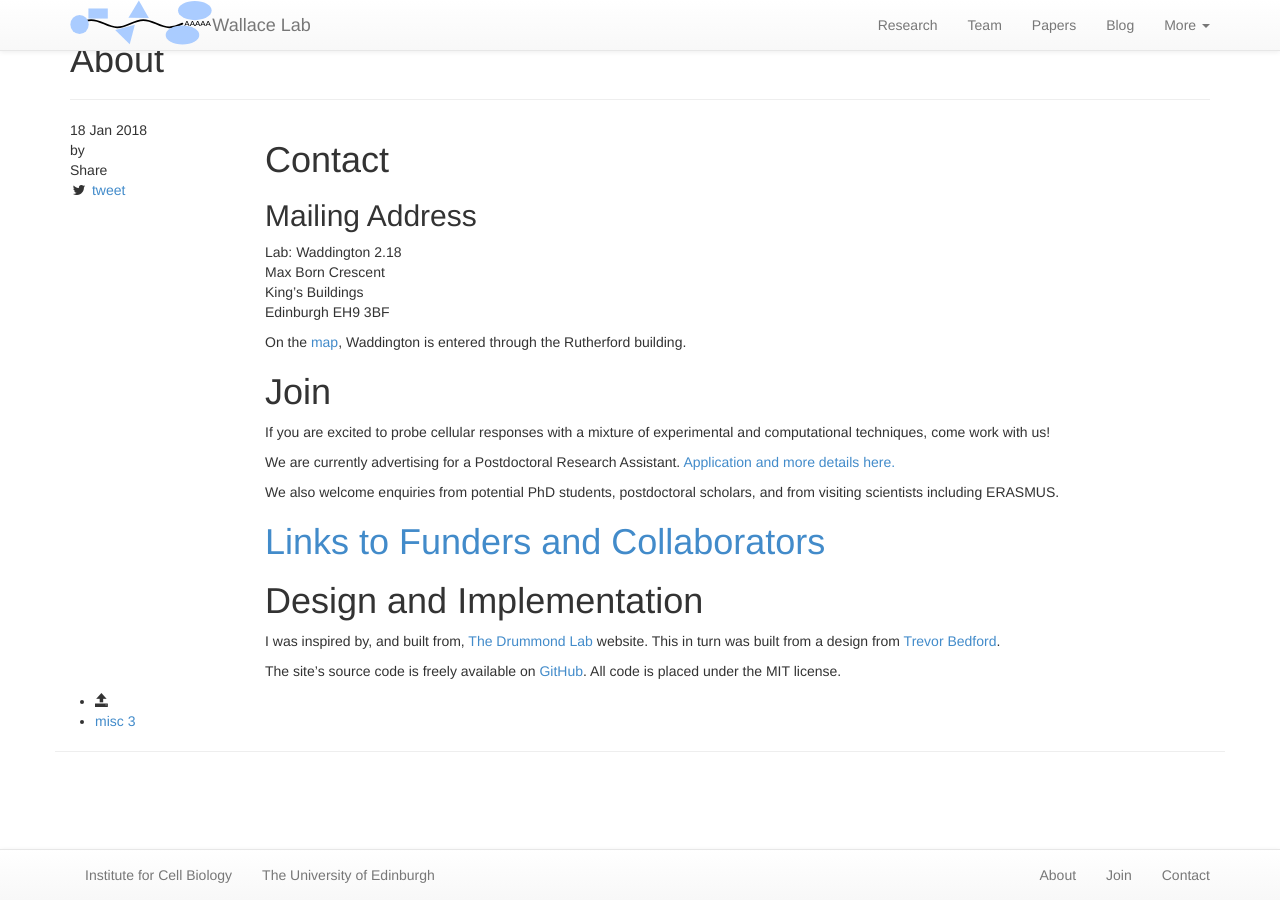
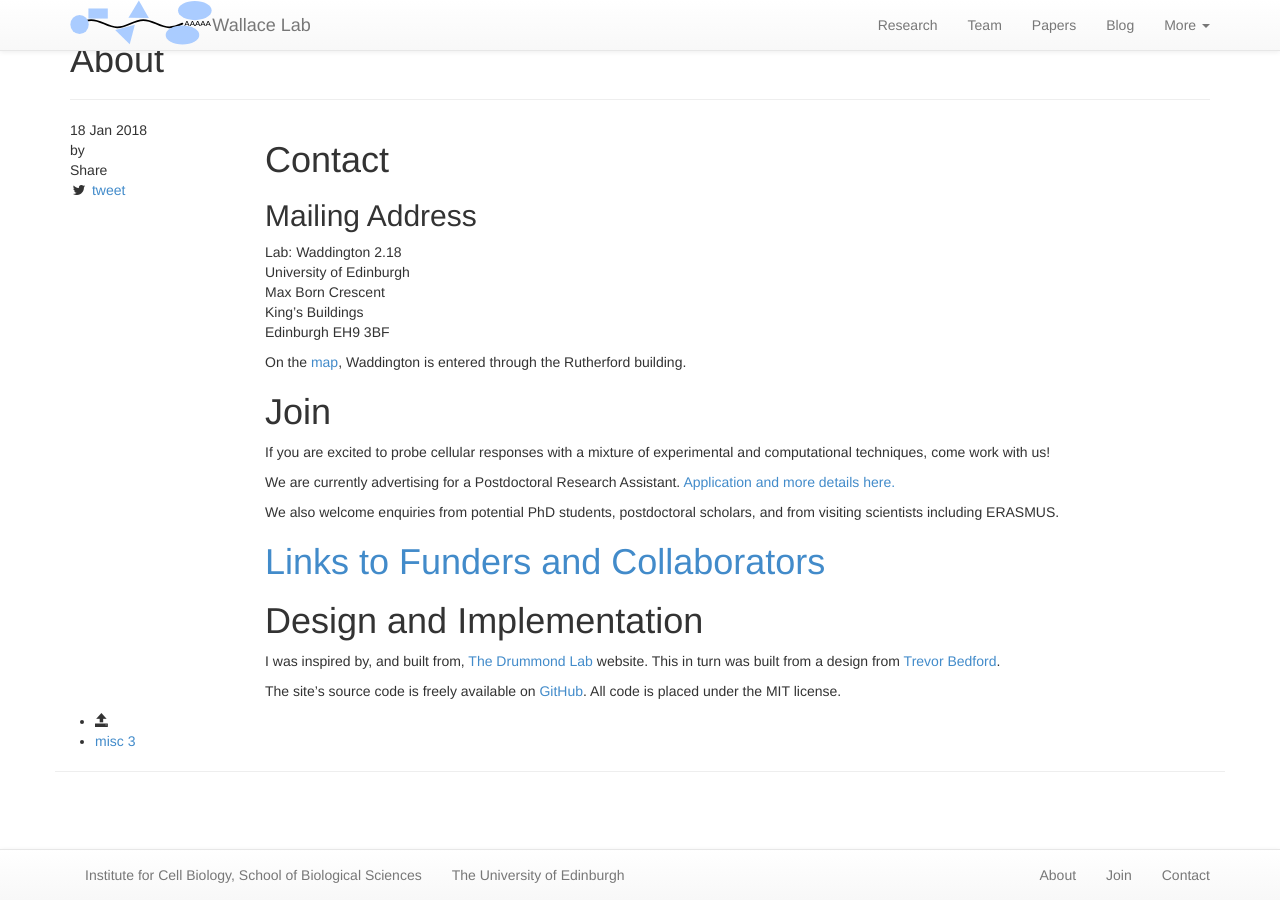
Before and after one commit to swinterbourne/ewallace.github.io, a Jekyll site: the page built from misc/_posts/2018-01-18-about.md, in a window 1280 px wide. Built offline with Jekyll 4.4.1, drawn with Linux system fonts in a browser that asks for light colours; nearby versions of some CDN libraries.

Commit message:
Added SBS affiliation

```diff
--- a/_config.yml
+++ b/_config.yml
@@ -20,7 +20,7 @@ institution:
   name: The University of Edinburgh
 department:
   url: https://www.ed.ac.uk/biology/cell-biology
-  name: Institute for Cell Biology
+  name: Institute for Cell Biology, School of Biological Sciences
 author :
   name : Edward Wallace
   email : edward.wallace@ed.ac.uk
--- a/misc/_posts/2018-01-18-about.md
+++ b/misc/_posts/2018-01-18-about.md
@@ -14,6 +14,7 @@ tags: []
 
 ## Mailing Address
 Lab: Waddington 2.18 <br/>
+University of Edinburgh <br/>
 Max Born Crescent <br/>
 King's Buildings <br/>
 Edinburgh EH9 3BF
```
